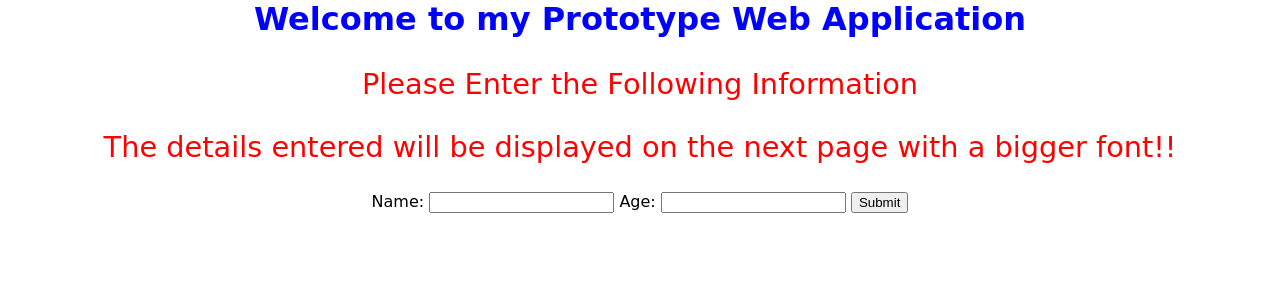
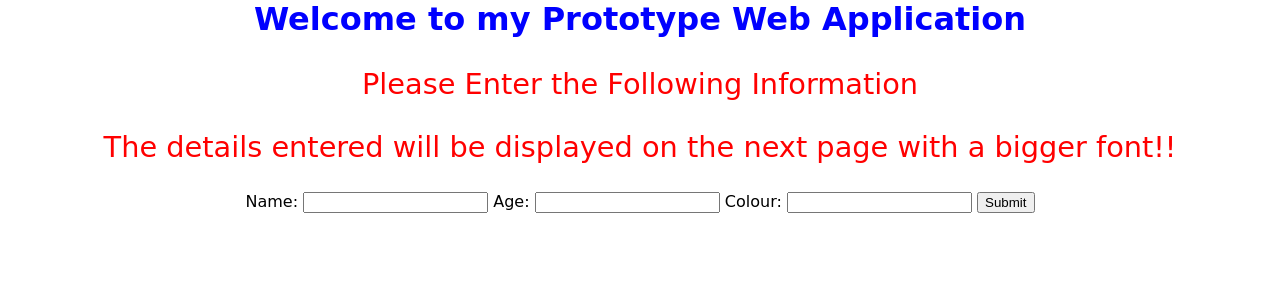
Before and after one commit to KaanImp23/SSE-lab2-kc, a Flask app: page / in a window 1280 px wide. Shown: the top 300 px of the page. Run offline with Flask 3, Linux system fonts and the light colour scheme.

Commit message:
Added question

```diff
--- a/api/app.py
+++ b/api/app.py
@@ -11,4 +11,5 @@ def hello_world():
 def submit():
     input_name = request.form.get("name")
     input_age = request.form.get("age")
-    return render_template("hello.html", name=input_name, age=input_age)
+    input_fav_colour = request.form.get("colour")
+    return render_template("hello.html", name=input_name, age=input_age, colour=input_fav_colour)
--- a/api/templates/hello.html
+++ b/api/templates/hello.html
@@ -18,5 +18,6 @@
 <h2>Here is the details that you have entered</h2>
 <p>Name: {{ name }}</p>
 <p>Age: {{ age }}</p>
+<p>Colour: {{ colour }}</p>
 </body>
 </html>
--- a/api/templates/index.html
+++ b/api/templates/index.html
@@ -37,6 +37,8 @@
 <input type="text" id="namefield" name="name">
 <label for="agefield">Age:</label>
 <input type="number" id="agefield" name="age">
+<label for="colourfield">Colour:</label>
+<input type="text" id="colourfield" name="colour">
 <input type="submit" value="Submit">
 </form>
 
```
